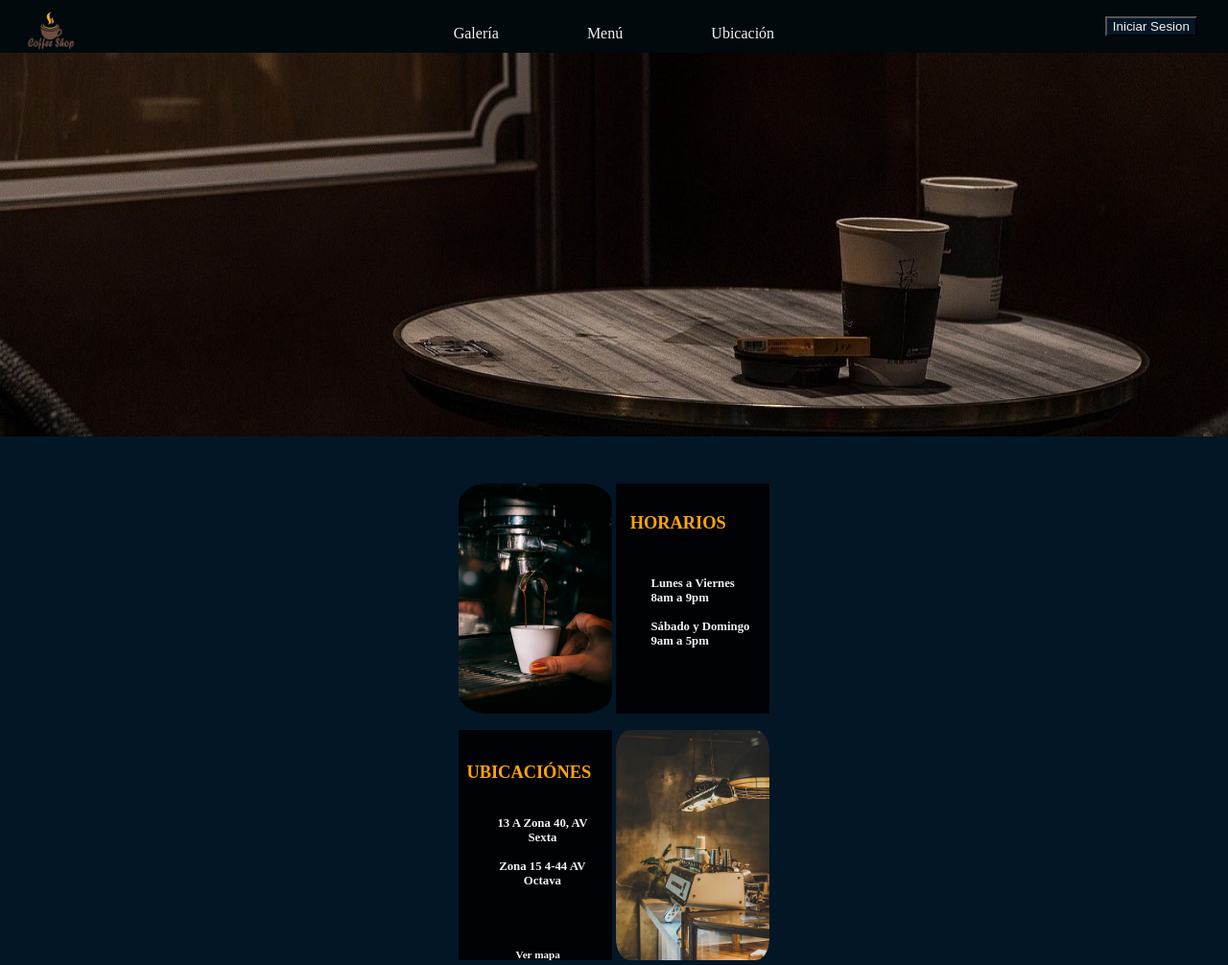
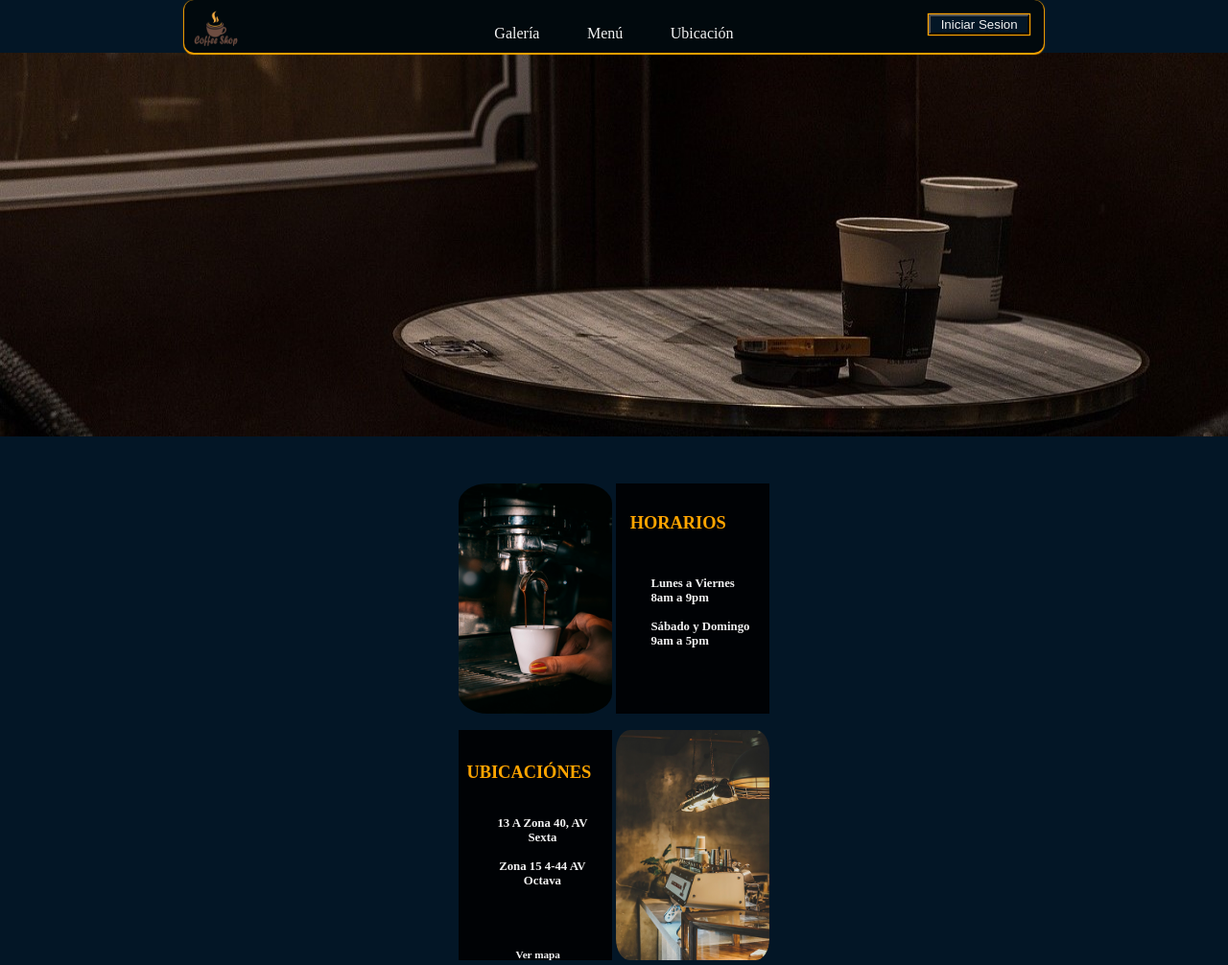
Before and after one commit to JOSHLET4/webCaf, a plain HTML site: page index.html in a window 1280 px wide. Shown: the top 1006 px of the page at 96% size. Drawn offline with Linux system fonts and the light colour scheme.

Commit message:
actualizacion

```diff
--- /dev/null
+++ b/css/index.css
@@ -0,0 +1,74 @@
+:root{
+    --fondo-oscuro: #01090D;
+    --fondo-medio: #031626;
+    --sombra: orange;
+    --color-lista: #f2f2f2;
+}
+
+body{
+    background-color: var(--fondo-medio);
+    margin: 0;
+}
+
+.encabezado{
+    background-color: var(--fondo-medio);
+    width: 100%;
+    height: 55px;
+    display: flex;
+}
+
+.navegacion{
+    background-color: var(--fondo-oscuro);
+    width: 70%;
+    height: 55px;
+    border-radius: 10px;
+    box-sizing: border-box;
+    box-shadow: var(--sombra) 0 1px 1px 1px;
+    position: fixed;
+    top: 0;
+    left: 15%;
+    display: flex;
+}
+
+.logotipo{
+    width: 33.33%;
+    height: 55px;
+    display: flex;
+}
+
+.img-logo{
+    width: 60px;
+    margin-left: 5%;
+}
+
+.menu{
+    width: 33.33%;
+    height: 55px;
+}
+
+.lista{
+    list-style: none;
+    padding: 10px 0;
+    justify-content: space-around;
+    display: flex;
+}
+
+.lista-hiper{
+    text-decoration: none;
+    color: var(--color-lista);
+}
+
+.boton{
+    width: 33.33%;
+    height: 55px;
+}
+
+.estilo-boton{
+    width: 35%;
+    box-shadow: var(--sombra) 0px 0px 1px 1px;
+    background-color: var(--fondo-medio);
+    color: var(--color-lista);
+    margin-left: 60%;
+    margin-top: 5%;
+    overflow: hidden;
+}
--- a/index.html
+++ b/index.html
@@ -5,27 +5,28 @@
     <meta charset="UTF-8">
     <meta name="viewport" content="width=device-width, initial-scale=1.0">
     <title>Inicio</title>
+    <link rel="stylesheet" href="css/index.css">
 </head>
 
-<body style="background-color: #031626; margin: 0;">
-    <header style="background-color: #01090D; width: 100%; height: 55px; float: left;">
-        <nav style="width: 100%; height: 50px;">
-            <div style="width: 33.33%; height: 60px; float: left;">
-                <a href="index.html"><img src="imgInicio/logo.png" alt="logo" style="width: 15%; margin-left: 5%;"></a>
+<body>
+    <header class="encabezado">
+        <nav class="navegacion">
+            <div class="logotipo">
+                <a href="index.html"><img  class="img-logo" src="imgInicio/logo.png" alt="logo"></a>
             </div>
-            <div style="width: 33.33%; height: 60px; float: left;">
-                <ul style="list-style: none; display: flex; padding: 10px 0; justify-content: space-around;">
-                    <li style="padding: 0 15px;"><a style="text-decoration: none; color: #f2f2f2;"
+            <section class="menu">
+                <ul class="lista">
+                    <li class="lista-menu"><a class="lista-hiper"
                             href="paginas/galeriaFotos.html">Galería</a></li>
-                    <li style="padding: 0 15px;"><a style="text-decoration: none; color: #f2f2f2;"
+                    <li class="lista-menu"><a class="lista-hiper"
                             href="paginas/menuPostres.html">Menú</a></li>
-                    <li style="padding: 0 15px;"><a style="text-decoration: none; color: #f2f2f2;"
+                    <li class="lista-menu"><a class="lista-hiper"
                             href="paginas/ubicacion.html">Ubicación</a>
                     </li>
                 </ul>
-            </div>
-            <div style="width: 33.33%; height: 60px; float: left; padding: 17px 0;">
-                <button style="margin-left: 70%; background-color: #031626; color: #f2f2f2;">Iniciar Sesion</button>
+            </section>
+            <div class="boton">
+                <button class="estilo-boton">Iniciar Sesion</button>
             </div>
         </nav>
     </header>
@@ -131,7 +132,7 @@
                 <ul style="color: #f2f2f2; margin-left: 30%;">
                     <li>Correo: cafe@gmail.com</li>
                     <li><a style="text-decoration: none; color: #f2f2f2;" href="paginas/enviarComentarios.html">Déjanos
-                            tu comentario</a></li>
+                            tu comentario</a></li>666
                     <li>Tel. 11223344</li>
                 </ul>
             </article>
```
